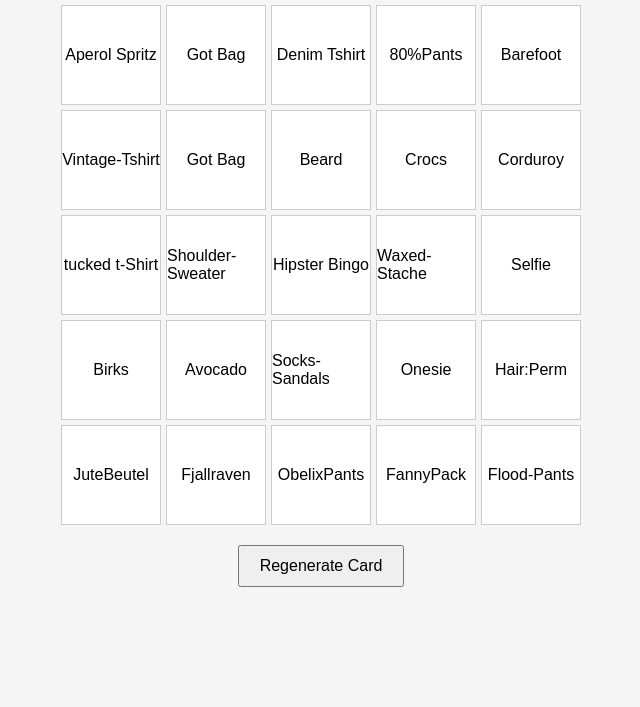
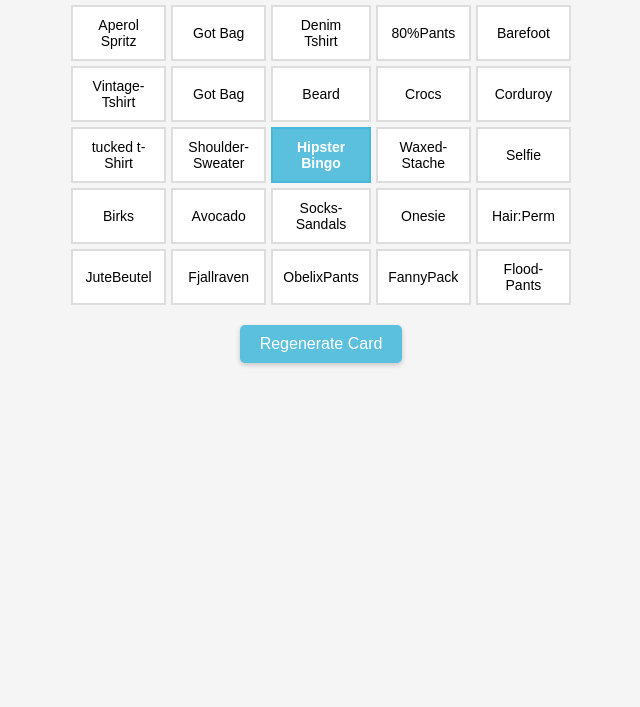
Before and after one commit to GoDeeg/HipsterBingo, a plain HTML site: page index.html in a window 1280 px wide. Shown: the part 93-800 px from the top of the page, without its empty margins (319-959 px from the left). Drawn offline with Linux system fonts and the light colour scheme.

Commit message:
Update styles.css
New Layout, other styles

```diff
--- a/styles.css
+++ b/styles.css
@@ -10,13 +10,17 @@ body {
 
 h1 {
     margin-bottom: 20px;
+    font-size: 2em;
+    color: #333;
 }
 
 .bingo-card {
     display: grid;
-    grid-template-columns: repeat(5, 100px);
-    grid-template-rows: repeat(5, 100px);
+    grid-template-columns: repeat(5, 1fr);
+    grid-template-rows: repeat(5, 1fr);
     gap: 5px;
+    width: 100%;
+    max-width: 500px;
 }
 
 .cell {
@@ -24,13 +28,30 @@ h1 {
     justify-content: center;
     align-items: center;
     background-color: #fff;
-    border: 1px solid #ccc;
+    border: 2px solid #ddd;
     cursor: pointer;
+    font-size: 14px;
+    text-align: center;
+    padding: 10px;
+    transition: background-color 0.3s, transform 0.3s;
+}
+
+.cell:hover {
+    background-color: #f0f0f0;
+    transform: scale(1.05);
 }
 
 .cell.selected {
-    background-color: red;
+    background-color: #d9534f;
     color: white;
+    border-color: #d43f3a;
+}
+
+.cell.free {
+    background-color: #5bc0de;
+    color: white;
+    font-weight: bold;
+    border-color: #46b8da;
 }
 
 button {
@@ -38,4 +59,15 @@ button {
     padding: 10px 20px;
     font-size: 16px;
     cursor: pointer;
+    background-color: #5bc0de;
+    color: white;
+    border: none;
+    border-radius: 5px;
+    box-shadow: 0 2px 5px rgba(0, 0, 0, 0.2);
+    transition: background-color 0.3s, transform 0.3s;
 }
+
+button:hover {
+    background-color: #31b0d5;
+    transform: scale(1.05);
+}
```
